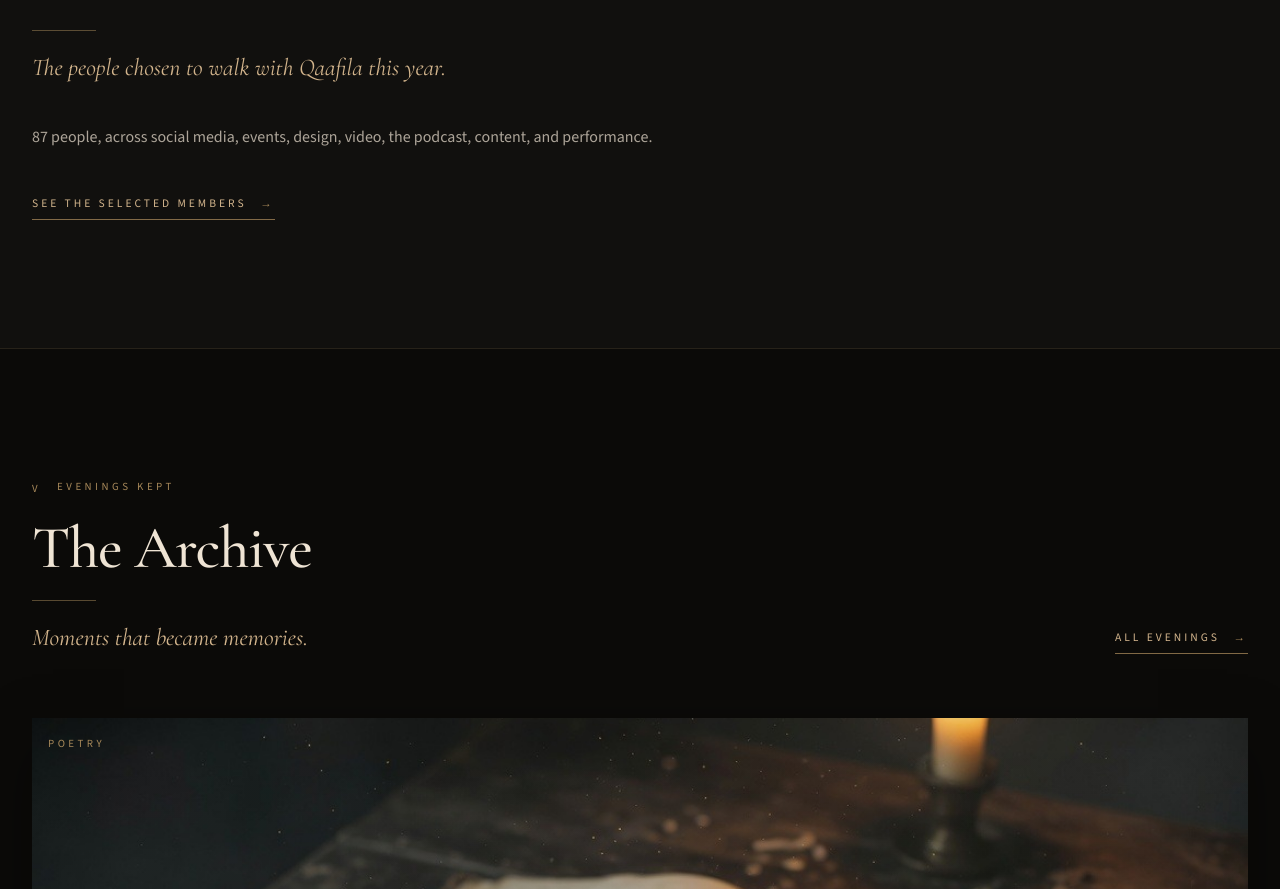
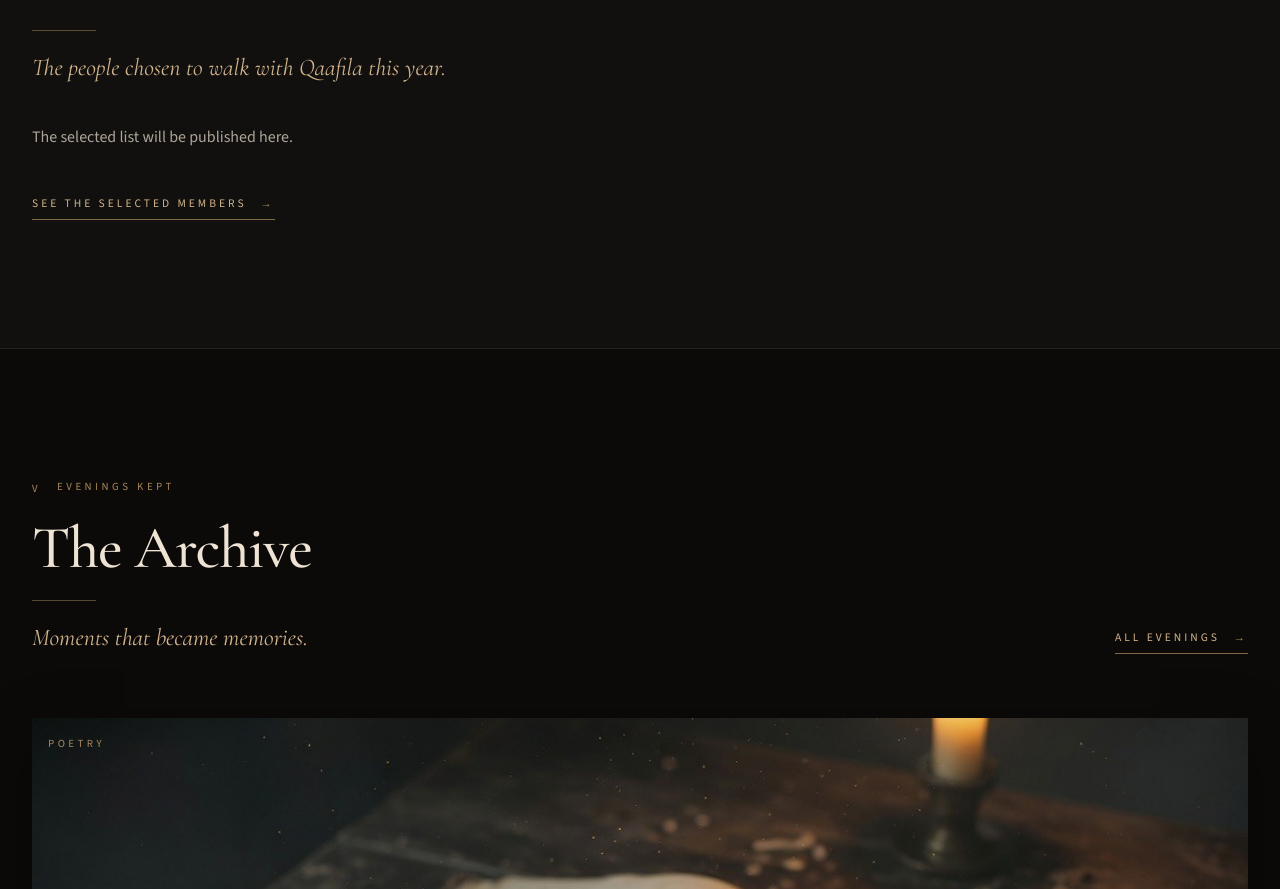
Before and after one commit to Faizaan-Alam/qaafila_bvp, a React (Vite) app: page / in a window 1280 px wide. Shown: the part 9834-10723 px from the top of the page. Built offline with nearby package versions, Linux system fonts and the light colour scheme.

Commit message:
Hide selected members from the UI for now.

```diff
--- a/src/data/selectedMembers.js
+++ b/src/data/selectedMembers.js
@@ -1,7 +1,7 @@
 export const selectedYear = "2026-27";
 
 /** Flip to true to publish the selected-members roster again. */
-export const resultsPublished = true;
+export const resultsPublished = false;
 
 export const selectedDepartments = [
   "All",
--- a/src/pages/Home.jsx
+++ b/src/pages/Home.jsx
@@ -23,7 +23,7 @@
 import { writeups } from "../data/writeups";
 import { memories } from "../data/memories";
 import { site } from "../data/site";
-import { selectedMembers } from "../data/selectedMembers";
+import { resultsPublished, selectedMembers } from "../data/selectedMembers";
 export default function Home() {
   return (
     <>
@@ -99,8 +99,9 @@
             roman="IV"
           />
           <p className="mt-10 max-w-2xl text-cream/70 leading-relaxed">
-            {selectedMembers.length} people, across social media, events,
-            design, video, the podcast, content, and performance.
+            {resultsPublished
+              ? `${selectedMembers.length} people, across social media, events, design, video, the podcast, content, and performance.`
+              : "The selected list will be published here."}
           </p>
           <div className="mt-10">
             <Button to="/results">See the selected members</Button>
```
